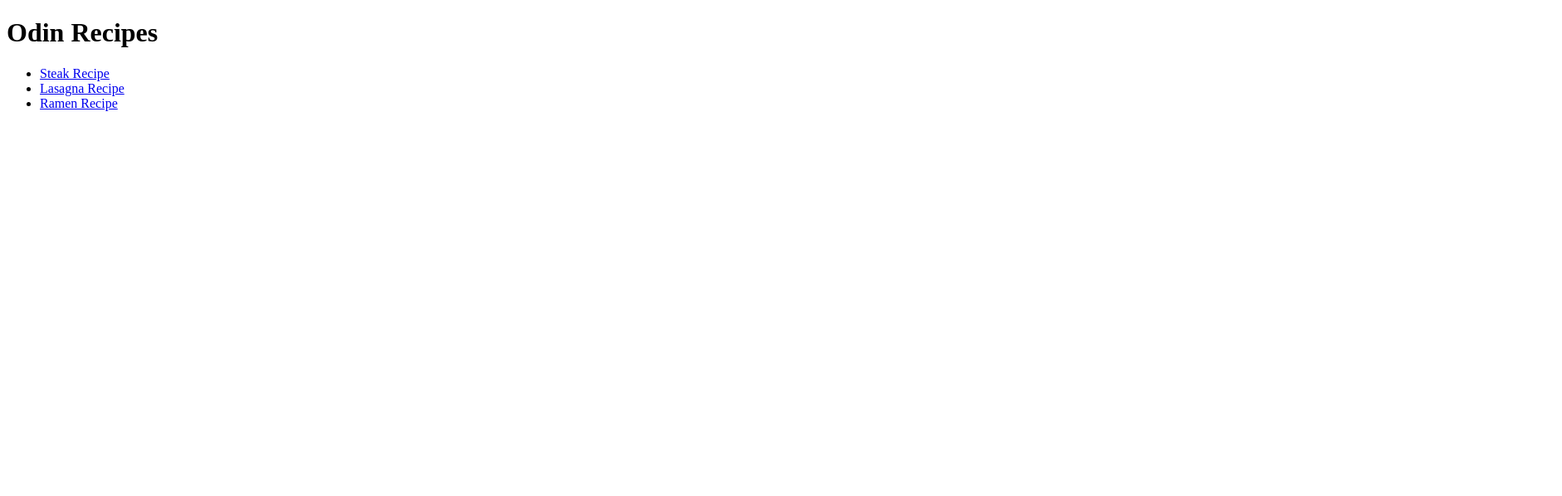
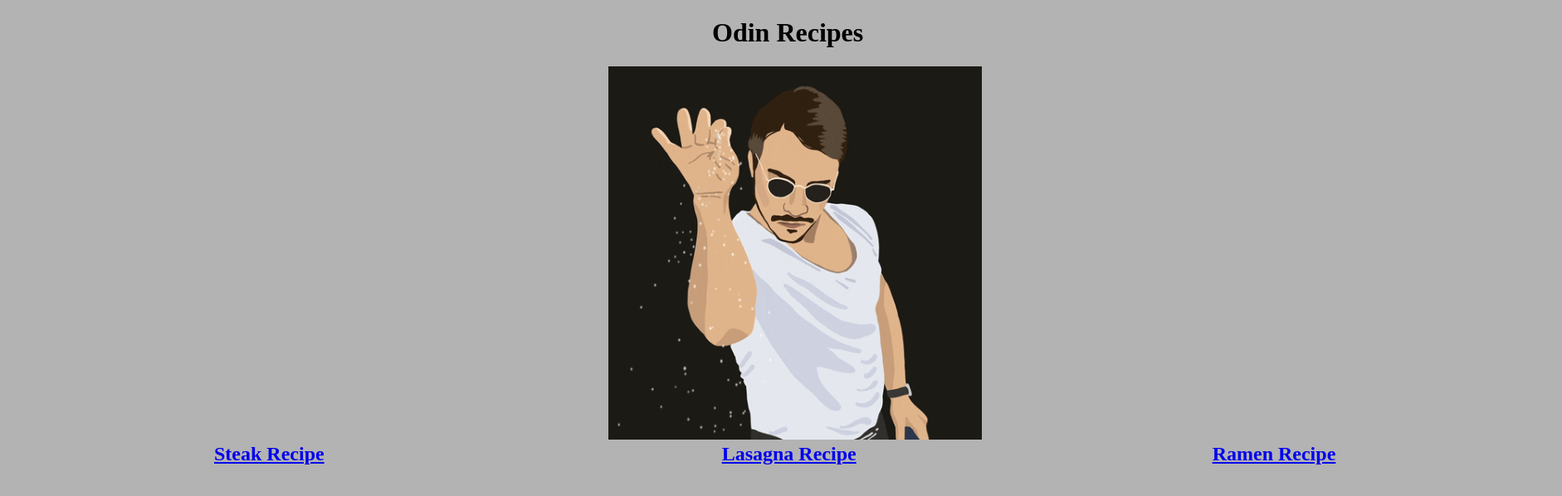
Before and after one commit to Yolad/odin-recipes, a plain HTML site: page index.html in a window 1280 px wide. Shown: the whole page at 83% size, 1882 px wide, since content can reach past the window. Drawn offline with Linux system fonts and the light colour scheme.

Commit message:
Aesthetic changes to homepage

```diff
--- a/index.html
+++ b/index.html
@@ -6,12 +6,15 @@
     <meta name="viewport" content="width=device-width, initial-scale=1.0">
     <title>Document</title>
 </head>
-<body>
-    <h1>Odin Recipes</h1>
-    <ul>
-        <li> <a href ="recipes/Steak.html"> Steak Recipe</a> </li>
-        <li> <a href ="recipes/Lasagna.html">Lasagna Recipe</a></li>
-        <li> <a href ="recipes/Ramen.html">Ramen Recipe</a></li>
-    </ul>
+<body style="background-color:#b3b3b3; width:100%; max-width:1024px;">
+
+    <h1 style="position:relative; left:850px;">Odin Recipes</h1>
+
+    <img src="img/saltbae.gif" alt="Salt Bae Gif" style="position:relative; left: 725px;" height="450" width="450" >
+    <br>
+    <h2 style="display:inline; position:relative; left:250px;"><a href ="recipes/Steak.html"> Steak Recipe</a></h2>
+    <h2 style="display:inline; position:relative; left:725px;"><a href ="recipes/Lasagna.html">Lasagna Recipe</a></h2>
+    <h2 style="display:inline; position:relative; left:1150px;"><a href ="recipes/Ramen.html">Ramen Recipe</a></h2>
+
 </body>
 </html>
```
Also changed, not shown: img/saltbae.gif (added).
